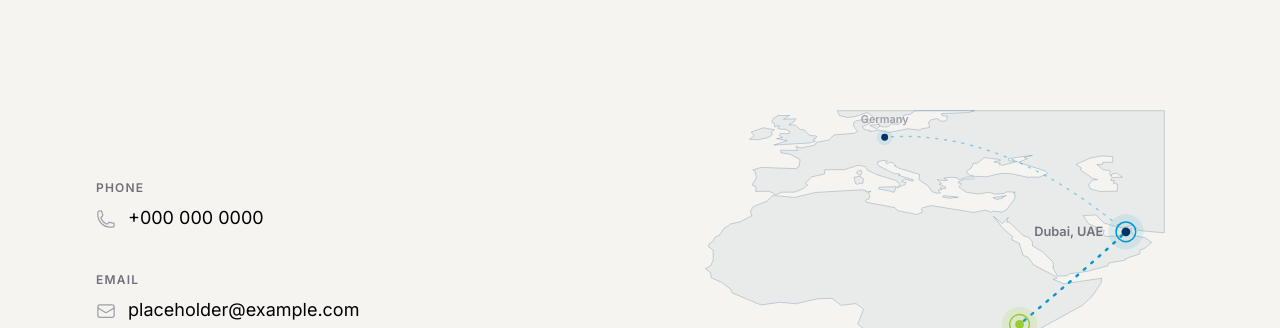
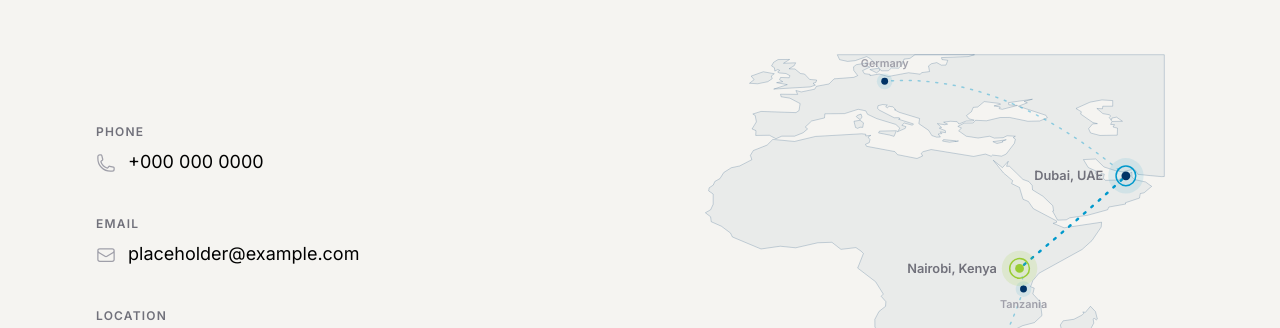
Before and after one commit to thndlovu/Value-Connect-Redesign, a website: page contact.html in a window 1280 px wide. Shown: the part 442-770 px from the top of the page. Drawn offline with nearby package versions, Linux system fonts and the light colour scheme.

Commit message:
Refine Contact Us map: spacing, Tanzania node and labels.

```diff
--- a/contact.html
+++ b/contact.html
@@ -334,7 +334,7 @@
 
           <!-- Two-column: contact details + custom map visual -->
           <div
-            class="mt-16 grid grid-cols-1 gap-12 md:mt-24 md:grid-cols-2 md:items-center md:gap-16"
+            class="mt-10 grid grid-cols-1 gap-12 md:grid-cols-2 md:items-center md:gap-16"
           >
             <!-- Left: contact details (minimal, no form) -->
             <div class="space-y-10">
@@ -475,8 +475,9 @@
                   stroke-linecap="round"
                   stroke-dasharray="2 7"
                 >
-                  <!-- Nairobi -> Mozambique (down the East African coast) -->
-                  <path d="M353 235 Q 328 285 328 323" />
+                  <!-- Nairobi -> Tanzania -> Mozambique (down through East Africa) -->
+                  <path d="M353 235 Q 357 245 357 256" />
+                  <path d="M357 256 Q 345 293 328 323" />
                   <!-- Dubai -> Germany (Middle East up to Europe) -->
                   <path d="M461 141 Q 335 35 216 45" />
                 </g>
@@ -523,6 +524,22 @@
                   </text>
                 </g>
 
+                <!-- Tanzania (East Africa) — secondary -->
+                <g>
+                  <circle cx="357" cy="256" r="8" class="fill-[#0099CC]/10" />
+                  <circle cx="357" cy="256" r="3.5" class="fill-[#003366] dark:fill-[#0099CC]" />
+                  <text
+                    x="357"
+                    y="275"
+                    text-anchor="middle"
+                    font-size="11"
+                    font-weight="600"
+                    class="fill-zinc-400 dark:fill-zinc-500"
+                  >
+                    Tanzania
+                  </text>
+                </g>
+
                 <!-- Nairobi (East Africa) — primary hub -->
                 <g>
                   <circle cx="353" cy="235" r="18" class="fill-[#99CC33]/15" />
@@ -535,9 +552,9 @@
                   />
                   <circle cx="353" cy="235" r="4.5" class="fill-[#99CC33]" />
                   <text
-                    x="353"
-                    y="266"
-                    text-anchor="middle"
+                    x="330"
+                    y="240"
+                    text-anchor="end"
                     font-size="13"
                     font-weight="600"
                     class="fill-zinc-500 dark:fill-zinc-400"
```
